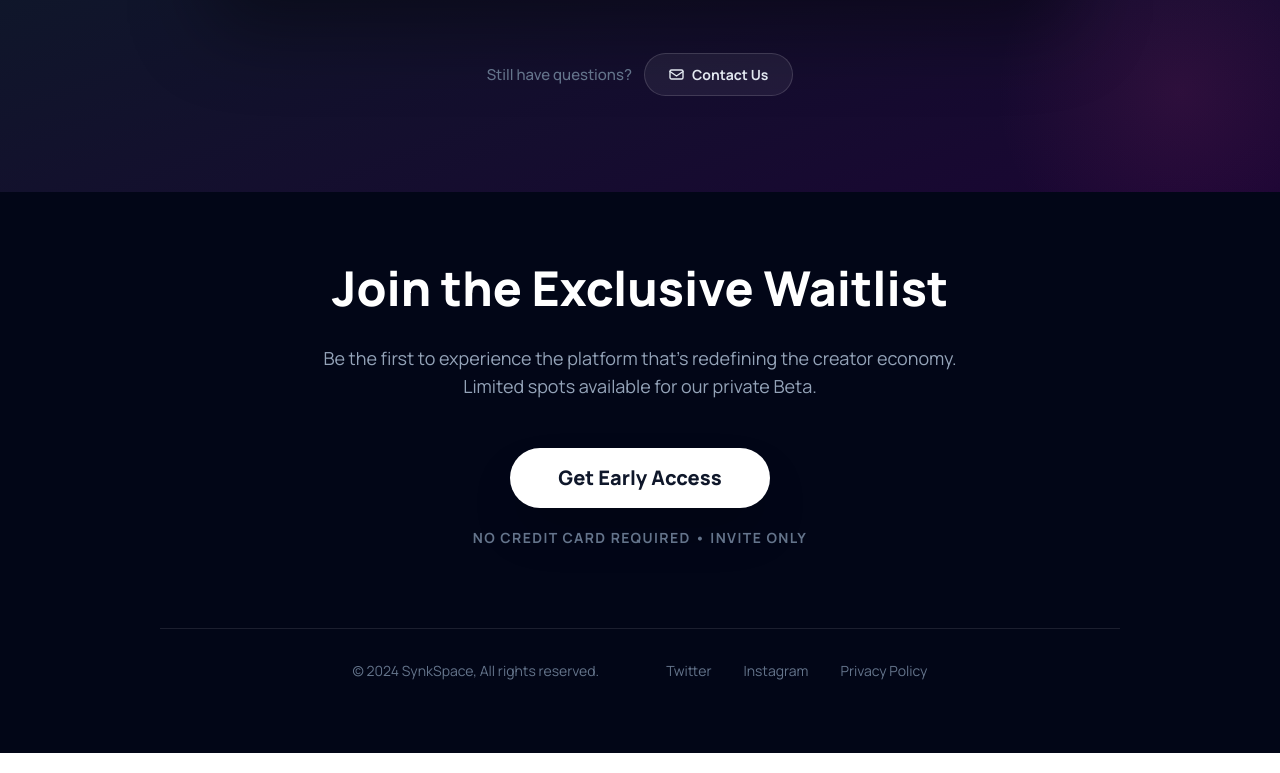
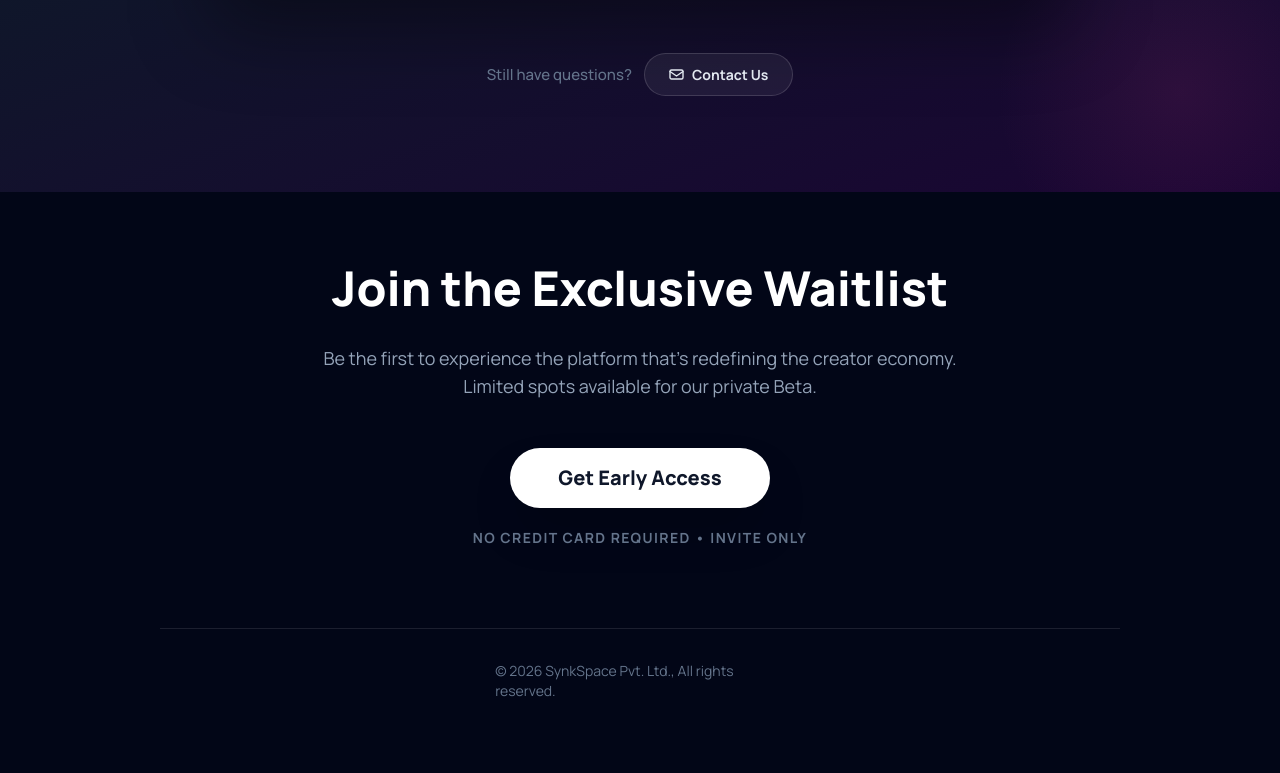
Before and after one commit to syncmailops-ops/sync, a website: page frontend/index.html in a window 1280 px wide. Shown: the part 3175-3948 px from the top of the page. Drawn offline with Linux system fonts and the light colour scheme; a web font is replaced by a local one.

Commit message:
Footer links removed

```diff
--- a/frontend/index.html
+++ b/frontend/index.html
@@ -2097,12 +2097,7 @@ body {
         <div class="footer-invite">No credit card required • Invite only</div>
       </div>
       <div class="footer-border-row">
-        <div class="footer-copy">© 2024 SynkSpace, All rights reserved.</div>
-        <div class="footer-links">
-          <a href="#" class="footer-link">Twitter</a>
-          <a href="#" class="footer-link">Instagram</a>
-          <a href="#" class="footer-link">Privacy Policy</a>
-        </div>
+        <div class="footer-copy">© 2026 SynkSpace Pvt. Ltd., All rights reserved.</div>
       </div>
     </div>
   </div>
```
